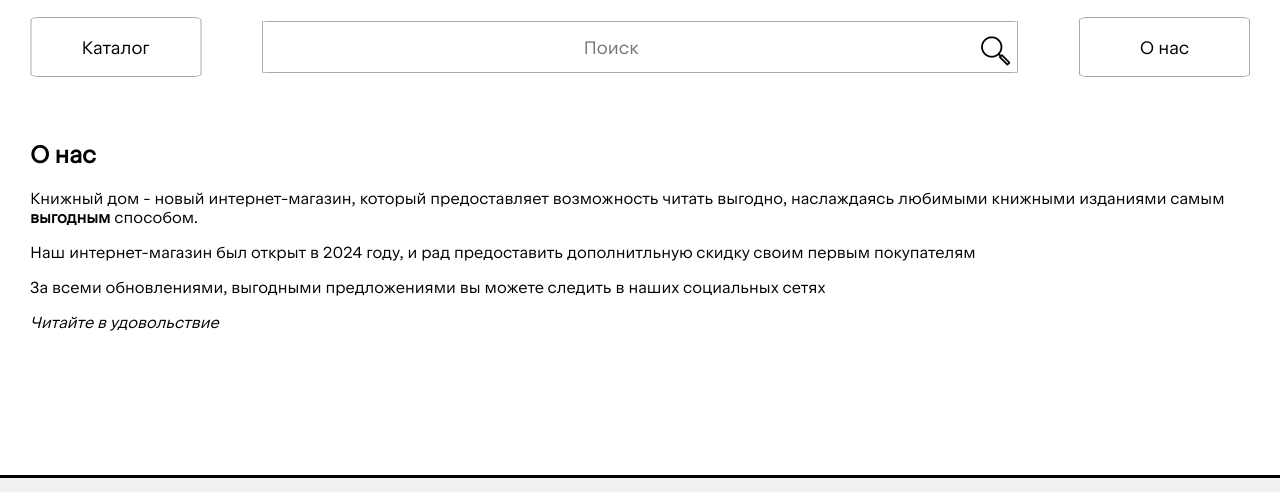
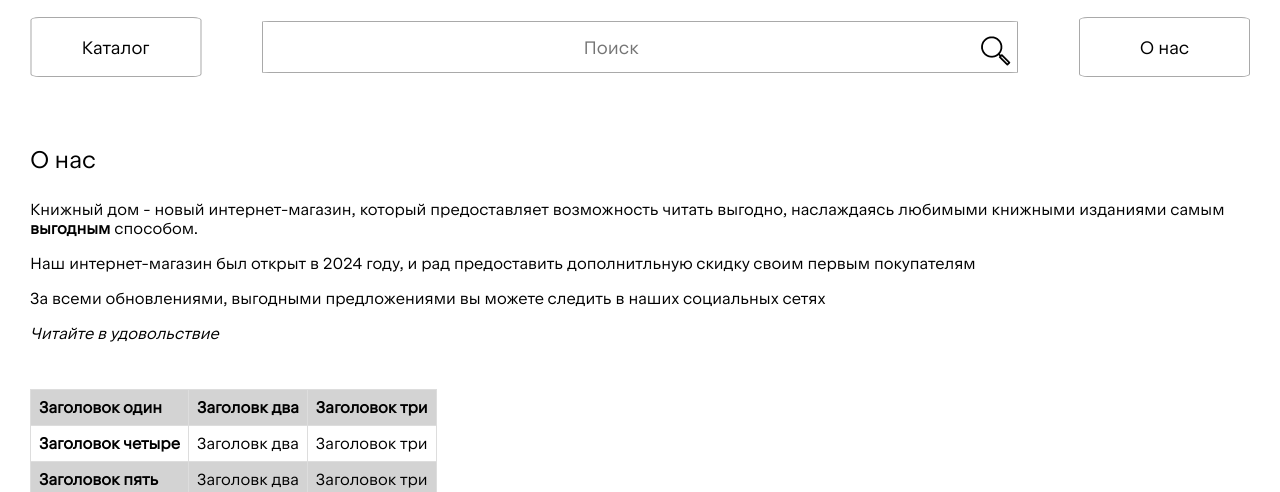
Before and after one commit to elizavetakotelnikova/Web-frontend-5sem, a website built with Vite: page page/about.html in a window 1280 px wide. Shown: the part 119-611 px from the top of the page. Built offline with nearby package versions, Linux system fonts and the light colour scheme.

Commit message:
feat: table implemented

```diff
--- a/page/about.html
+++ b/page/about.html
@@ -79,6 +79,27 @@
       </code>
     </div>
   </section>
+    <section class="table-section">
+        <table class="table-info">
+            <tbody>
+            <tr>
+                <th>Заголовок один</th>
+                <th>Заголовк два</th>
+                <th>Заголовок три</th>
+            </tr>
+            <tr>
+                <th>Заголовок четыре</th>
+                <td>Заголовк два</td>
+                <td>Заголовок три</td>
+            </tr>
+            <tr>
+                <th>Заголовок пять</th>
+                <td>Заголовк два</td>
+                <td>Заголовок три</td>
+            </tr>
+            </tbody>
+        </table>
+    </section>
 </main>
 <footer class="technologies">
     <div class="footer-text">
--- a/public/pageAboutStyle.css
+++ b/public/pageAboutStyle.css
@@ -36,6 +36,18 @@ blockquote {
 
 h1 {
     font-size: 29px;
+    line-height: 39px;
+    font-weight: 300;
+}
+
+h2 {
+    font-size: 24px;
+    line-height: 39px;
+    font-weight: 300;
+}
+
+h3 {
+    font-size: 18px;
     line-height: 39px;
     font-weight: 300;
 }
@@ -409,6 +421,30 @@ button:hover {
     text-align: left;
 }
 
+.table-section {
+    position: relative;
+    margin-top: 30px;
+    align-content: center;
+    margin-left: 30px;
+    text-align: left;
+    margin-bottom: 30px;
+}
+
+.table-info {
+    display: grid;
+    border-collapse: collapse;
+    color: #000000;
+}
+
+.table-info td, .table-info th {
+    border: 1px solid #dddddd;
+    padding: 8px;
+}
+
+.table-info tr:nth-child(odd) {
+    background-color:#d3d3d3;
+}
+
 .technologies {
     border-top: #000000 3px solid;
     margin-bottom: 0;
--- a/public/pageAccountStyle.css
+++ b/public/pageAccountStyle.css
@@ -36,6 +36,18 @@ blockquote {
 
 h1 {
     font-size: 29px;
+    line-height: 39px;
+    font-weight: 300;
+}
+
+h2 {
+    font-size: 24px;
+    line-height: 39px;
+    font-weight: 300;
+}
+
+h3 {
+    font-size: 18px;
     line-height: 39px;
     font-weight: 300;
 }
--- a/public/pageMainStyle.css
+++ b/public/pageMainStyle.css
@@ -36,6 +36,18 @@ blockquote {
 
 h1 {
     font-size: 29px;
+    line-height: 39px;
+    font-weight: 300;
+}
+
+h2 {
+    font-size: 24px;
+    line-height: 39px;
+    font-weight: 300;
+}
+
+h3 {
+    font-size: 18px;
     line-height: 39px;
     font-weight: 300;
 }
```
Also changed, not shown: index.html (+1 -1 lines), page/account.html (+2 -2 lines).
